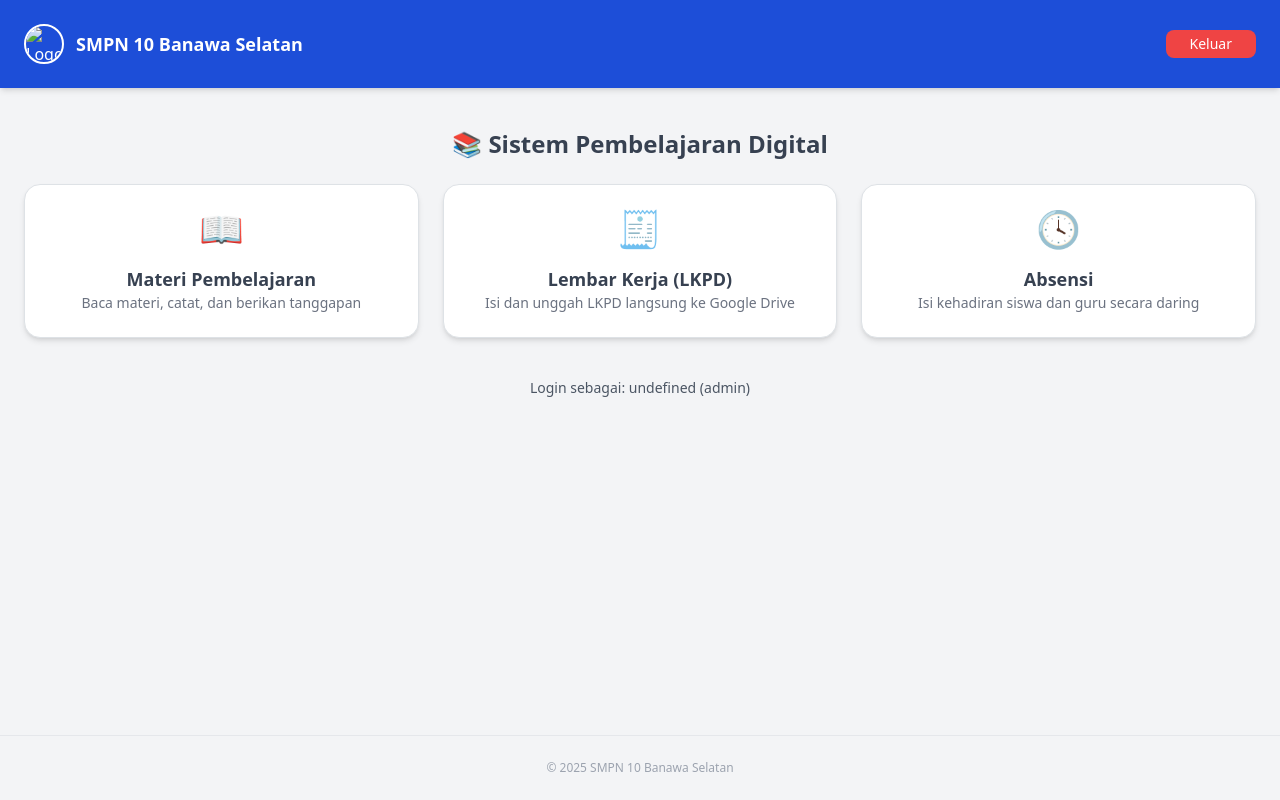
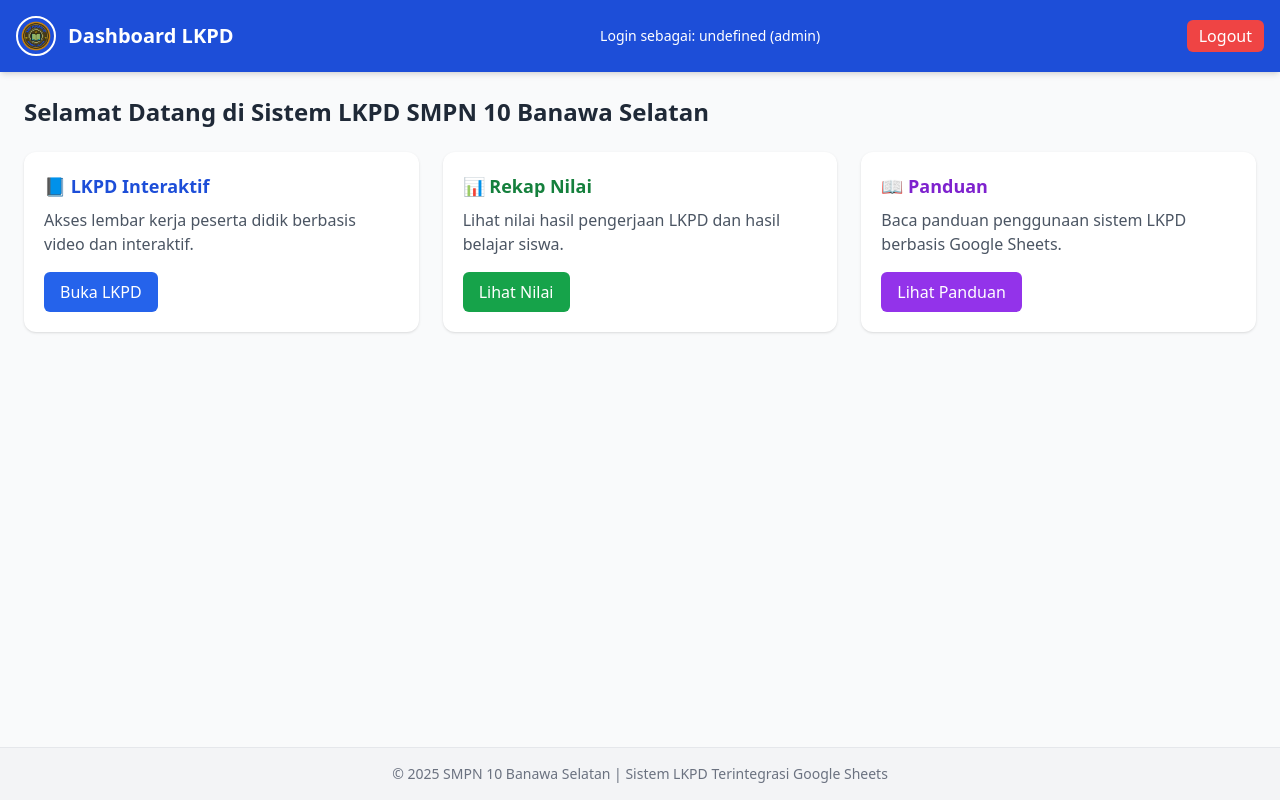
Before and after one commit to smpnegeri10banawaselatan-dev/LKPD_Siswa, a plain HTML site: page dashboard.html in a window 1280 px wide. Drawn offline with nearby package versions, Linux system fonts and the light colour scheme; sample sign-in values are in the browser's storage.

Commit message:
Update dashboard.html

```diff
--- a/dashboard.html
+++ b/dashboard.html
@@ -3,84 +3,73 @@
 <head>
   <meta charset="UTF-8" />
   <meta name="viewport" content="width=device-width, initial-scale=1.0" />
-  <title>Dashboard - Sistem Pembelajaran Digital SMPN 10 Banawa Selatan</title>
+  <title>Dashboard LKPD - SMPN 10 Banawa Selatan</title>
+  <link rel="icon" href="assets/smpn10.jpg" />
+  <script src="https://cdn.tailwindcss.com"></script>
+</head>
+<body class="bg-gray-50 min-h-screen flex flex-col">
 
-  <!-- Tailwind CSS -->
-  <script src="https://cdn.tailwindcss.com"></script>
-  <!-- Bootstrap -->
-  <link href="https://cdn.jsdelivr.net/npm/bootstrap@5.3.0/dist/css/bootstrap.min.css" rel="stylesheet">
-
-  <link rel="icon" href="frontend/assets/smpn10.jpg" />
-</head>
-
-<body class="bg-gray-100 min-h-screen flex flex-col">
   <!-- Navbar -->
-  <nav class="bg-blue-700 text-white p-4 flex items-center justify-between shadow-md">
+  <nav class="bg-blue-700 text-white p-4 shadow-md flex justify-between items-center">
     <div class="flex items-center space-x-3">
-      <img src="frontend/assets/smpn10.jpg" class="w-10 h-10 rounded-full border-2 border-white" alt="Logo">
-      <h1 class="text-lg font-semibold">SMPN 10 Banawa Selatan</h1>
+      <img src="assets/smpn10.jpg" alt="Logo" class="w-10 h-10 rounded-full border-2 border-white">
+      <h1 class="text-xl font-bold">Dashboard LKPD</h1>
     </div>
-    <button id="logoutBtn" class="bg-red-500 hover:bg-red-600 text-white px-4 py-1 rounded-lg text-sm">
-      Keluar
-    </button>
+    <div id="userInfo" class="text-sm font-medium"></div>
+    <button id="logoutBtn" class="bg-red-500 hover:bg-red-600 text-white px-3 py-1 rounded-md">Logout</button>
   </nav>
 
-  <!-- Main Content -->
-  <main class="flex-grow container mx-auto px-6 py-10">
-    <h2 class="text-2xl font-bold text-gray-700 mb-6 text-center">📚 Sistem Pembelajaran Digital</h2>
+  <!-- Konten -->
+  <main class="flex-1 p-6">
+    <h2 class="text-2xl font-semibold text-gray-800 mb-6">Selamat Datang di Sistem LKPD SMPN 10 Banawa Selatan</h2>
 
-    <div class="grid grid-cols-1 sm:grid-cols-2 lg:grid-cols-3 gap-6">
-      <!-- Materi -->
-      <a href="materi.html" class="group">
-        <div class="bg-white p-6 rounded-2xl shadow-md hover:shadow-xl border border-blue-100 text-center transition-all duration-200 group-hover:bg-blue-50">
-          <div class="text-blue-600 text-4xl mb-3">📖</div>
-          <h3 class="font-semibold text-gray-700 text-lg">Materi Pembelajaran</h3>
-          <p class="text-gray-500 text-sm">Baca materi, catat, dan berikan tanggapan</p>
-        </div>
-      </a>
+    <div class="grid grid-cols-1 md:grid-cols-3 gap-6">
 
-      <!-- LKPD -->
-      <a href="lkpd.html" class="group">
-        <div class="bg-white p-6 rounded-2xl shadow-md hover:shadow-xl border border-blue-100 text-center transition-all duration-200 group-hover:bg-blue-50">
-          <div class="text-green-600 text-4xl mb-3">🧾</div>
-          <h3 class="font-semibold text-gray-700 text-lg">Lembar Kerja (LKPD)</h3>
-          <p class="text-gray-500 text-sm">Isi dan unggah LKPD langsung ke Google Drive</p>
-        </div>
-      </a>
+      <!-- Card LKPD -->
+      <div class="bg-white p-5 shadow rounded-xl hover:shadow-lg transition">
+        <h3 class="text-lg font-bold mb-2 text-blue-700">📘 LKPD Interaktif</h3>
+        <p class="text-gray-600 mb-4">Akses lembar kerja peserta didik berbasis video dan interaktif.</p>
+        <a href="lkpd.html" class="inline-block bg-blue-600 hover:bg-blue-700 text-white px-4 py-2 rounded-md">Buka LKPD</a>
+      </div>
 
-      <!-- Absensi -->
-      <a href="absensi.html" class="group">
-        <div class="bg-white p-6 rounded-2xl shadow-md hover:shadow-xl border border-blue-100 text-center transition-all duration-200 group-hover:bg-blue-50">
-          <div class="text-orange-600 text-4xl mb-3">🕓</div>
-          <h3 class="font-semibold text-gray-700 text-lg">Absensi</h3>
-          <p class="text-gray-500 text-sm">Isi kehadiran siswa dan guru secara daring</p>
-        </div>
-      </a>
-    </div>
+      <!-- Card Nilai -->
+      <div class="bg-white p-5 shadow rounded-xl hover:shadow-lg transition">
+        <h3 class="text-lg font-bold mb-2 text-green-700">📊 Rekap Nilai</h3>
+        <p class="text-gray-600 mb-4">Lihat nilai hasil pengerjaan LKPD dan hasil belajar siswa.</p>
+        <a href="nilai.html" class="inline-block bg-green-600 hover:bg-green-700 text-white px-4 py-2 rounded-md">Lihat Nilai</a>
+      </div>
 
-    <div class="mt-10 text-center">
-      <p id="userInfo" class="text-gray-600 text-sm"></p>
+      <!-- Card Panduan -->
+      <div class="bg-white p-5 shadow rounded-xl hover:shadow-lg transition">
+        <h3 class="text-lg font-bold mb-2 text-purple-700">📖 Panduan</h3>
+        <p class="text-gray-600 mb-4">Baca panduan penggunaan sistem LKPD berbasis Google Sheets.</p>
+        <a href="panduan.html" class="inline-block bg-purple-600 hover:bg-purple-700 text-white px-4 py-2 rounded-md">Lihat Panduan</a>
+      </div>
+
     </div>
   </main>
 
-  <footer class="text-center text-xs text-gray-400 py-4 border-t border-gray-200">
-    &copy; 2025 SMPN 10 Banawa Selatan
+  <!-- Footer -->
+  <footer class="bg-gray-100 text-center text-gray-500 text-sm py-4 border-t">
+    © 2025 SMPN 10 Banawa Selatan | Sistem LKPD Terintegrasi Google Sheets
   </footer>
 
   <script>
-    // Cek status login
-    const user = JSON.parse(localStorage.getItem("user"));
-    const userInfo = document.getElementById("userInfo");
-    const logoutBtn = document.getElementById("logoutBtn");
+    // Cek login
+    document.addEventListener("DOMContentLoaded", () => {
+      const user = JSON.parse(localStorage.getItem("user"));
+      const userInfo = document.getElementById("userInfo");
 
-    if (!user) {
-      window.location.href = "index.html";
-    } else {
+      if (!user) {
+        window.location.href = "index.html";
+        return;
+      }
+
       userInfo.textContent = `Login sebagai: ${user.nama} (${user.role})`;
-    }
+    });
 
     // Tombol logout
-    logoutBtn.addEventListener("click", () => {
+    document.getElementById("logoutBtn").addEventListener("click", () => {
       localStorage.removeItem("user");
       window.location.href = "index.html";
     });
```
